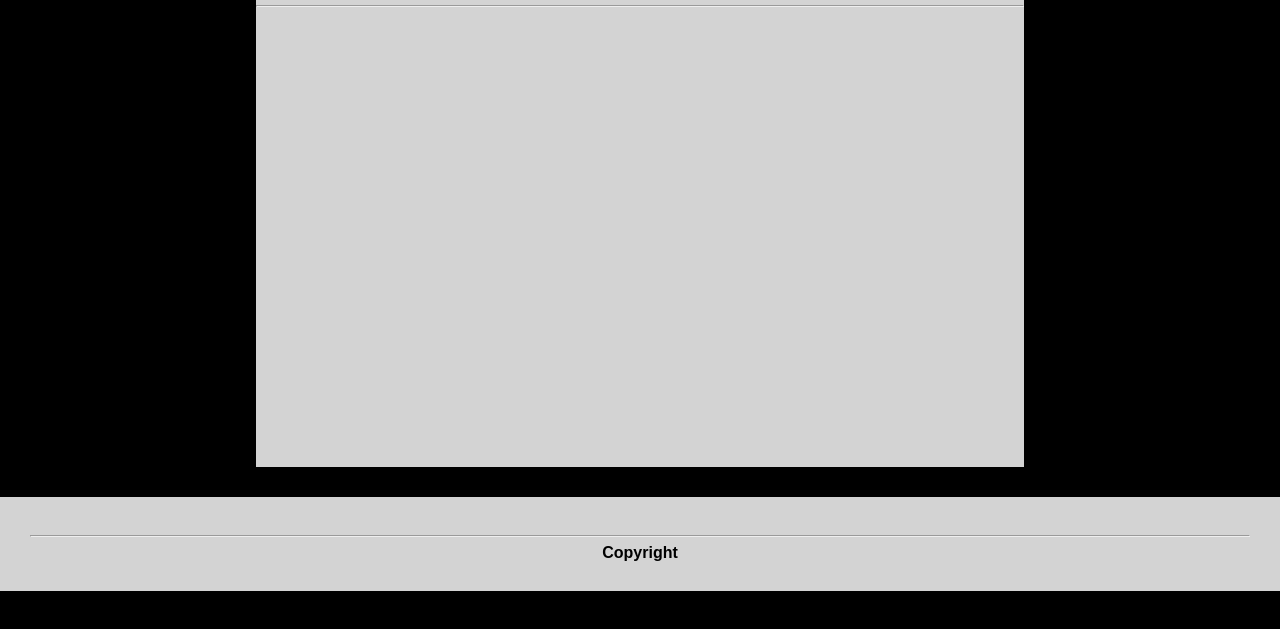
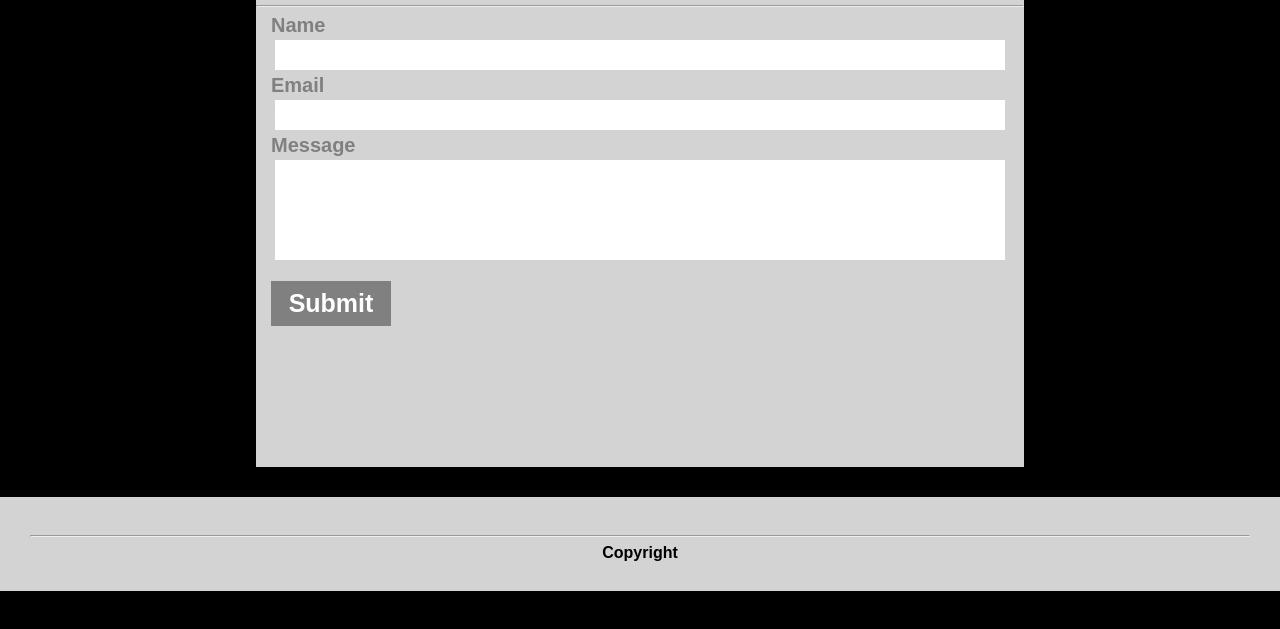
Before and after one commit to b0bbybaldi/HW-Portfolio, a plain HTML site: page contact.html in a window 1280 px wide. Shown: the part 143-772 px from the top of the page. Drawn offline with Linux system fonts and the light colour scheme.

Commit message:
Contact HTML updated, CSS changed accordingly, thus final first rough draft of project completed.

```diff
--- a/assets/css/style.css
+++ b/assets/css/style.css
@@ -53,6 +53,26 @@ h2 {
 	font-weight: bold;
 	margin-left: 15px;
 	margin-top: 5px;
+}
+
+h3 {
+	font-size: 20px;
+	color: gray;
+	font-family: sans-serif;
+	font-weight: bold;
+	margin-left: 15px;
+}
+
+h4 {
+	font-size: 25px;
+	color: white;
+	font-family: sans-serif;
+	font-weight: bold;
+	background-color: gray;
+	text-align: center;
+	padding: 10px;
+	width: 100px;
+	margin-left: 15px;
 }
 
 p {
@@ -140,3 +160,51 @@ img {
 	padding: 10px;
 	text-align: center;
 }
+
+.ninput{
+	color: white;
+	background-color: white;
+	border: 10px;
+	height: 30px;
+	width: 95%;
+	margin:auto;
+	border-color: lightgray;
+	margin-top: 5px;
+	margin-bottom: 5px;
+}
+
+.einput{
+	color: white;
+	background-color: white;
+	border: 10px;
+	height: 30px;
+	width: 95%;
+	margin:auto;
+	border-color: lightgray;
+	margin-top: 5px;
+	margin-bottom: 5px;
+}
+
+.minput{
+	color: white;
+	background-color: white;
+	border: 10px;
+	height: 100px;
+	width: 95%;
+	margin:auto;
+	border-color: lightgray;
+	margin-top: 5px;
+	margin-bottom: 5px;
+}
+
+.ninput:hover{
+	color: lightgray;
+}
+
+.einput:hover{
+	color: lightgray;
+}
+
+.minput:hover{
+	color: lightgray;
+}
--- a/contact.html
+++ b/contact.html
@@ -27,6 +27,38 @@
 				</h2>
 				<hr>
 
+				<h3>
+					Name
+				</h3>
+
+				<div class="ninput">
+					Jon Doe
+				</div>
+
+				<h3>
+					Email
+				</h3>
+
+				<div class="einput">
+					jondoe@internet.com
+				</div>
+
+				<h3>
+					Message
+				</h3>
+
+				<div class="minput">
+					Hello World!
+				</div>
+
+				<br>
+
+				<div class="submit">
+					<h4>
+						Submit
+					</h4>
+				</div>
+
 			</div>
 		</div>
 		<footer>
```
